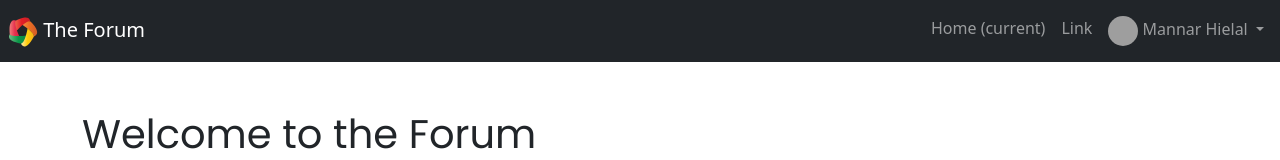
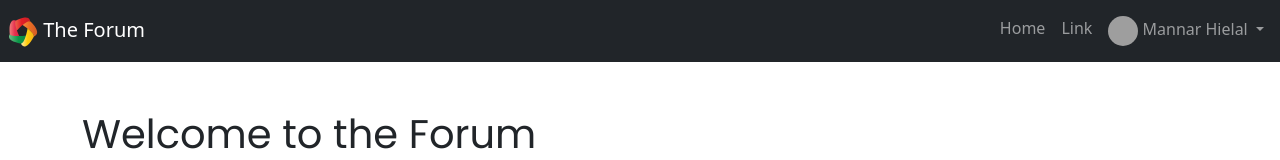
Before and after one commit to mannar-hielal/forum, a Vue app: page / in a window 1280 px wide. Shown: the top 160 px of the page. Built offline with nearby package versions, Linux system fonts and the light colour scheme; grey boxes are pictures that could not be loaded.

Commit message:
Improve user dropdown menu

```diff
--- a/src/components/TheNavbar.vue
+++ b/src/components/TheNavbar.vue
@@ -18,7 +18,11 @@
     <div class="collapse navbar-collapse justify-content-md-end" id="navbarsExample08">
       <ul class="navbar-nav">
         <li class="nav-item active">
-          <a class="nav-link" href="#">Home <span class="sr-only">(current)</span></a>
+          <router-link
+            :to="{ name: 'Home'}"
+            class="nav-link">
+            Home
+          </router-link>
         </li>
         <li class="nav-item">
           <a class="nav-link" href="#">Link</a>
@@ -41,7 +45,12 @@
                 </span>
           </router-link>
           <div class="dropdown-menu" aria-labelledby="dropdown08">
-            <a class="dropdown-item" href="#">Something else here</a>
+            <router-link
+              :to="{name: 'Profile'}"
+              class="dropdown-item"
+              >
+            Profile
+          </router-link>
           </div>
         </li>
       </ul>
```
